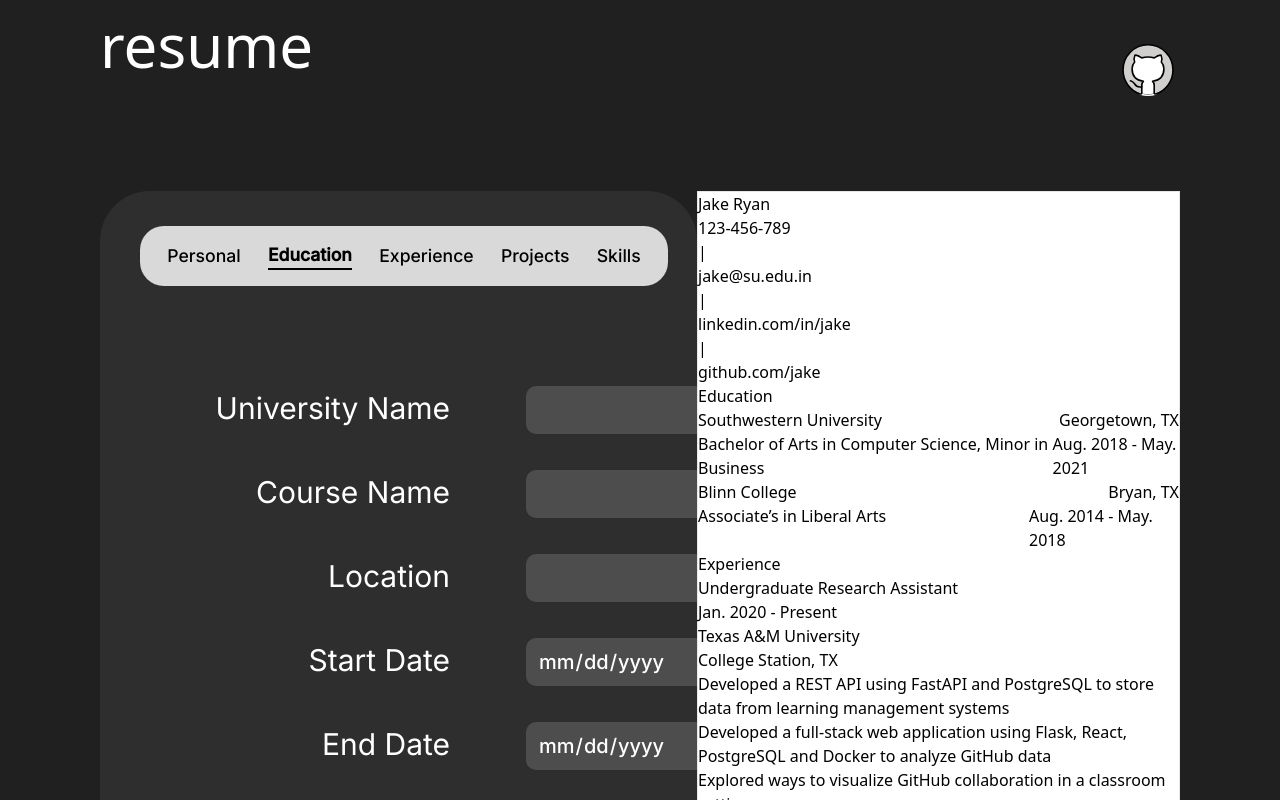
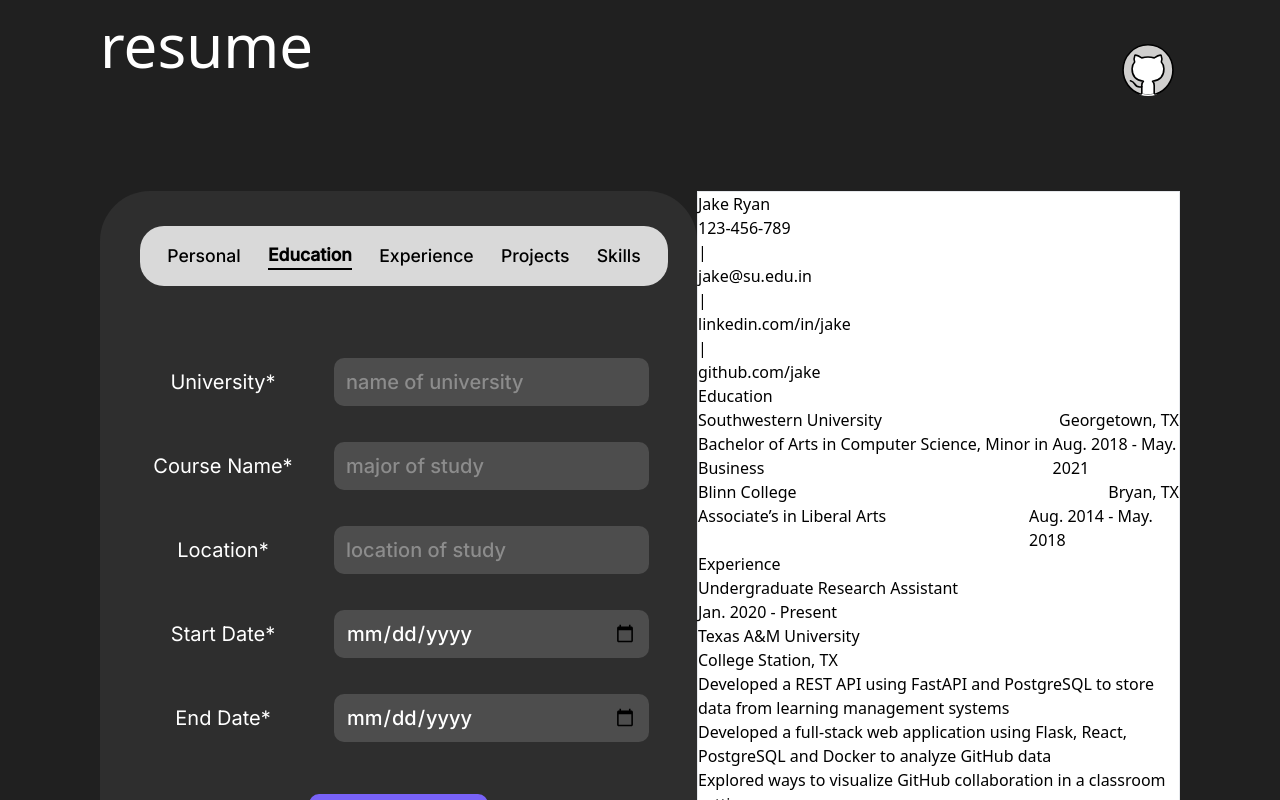
Before and after one commit to GopiWebDev/react_cv_application, a React (Vite) app: page / in a window 1280 px wide. Both pictures are taken after a click on the element "Education". Shown: the top 800 px of the page. Built offline with nearby package versions, Linux system fonts and the light colour scheme.

Commit message:
add education section design

```diff
--- a/src/components/EditSection.jsx
+++ b/src/components/EditSection.jsx
@@ -14,8 +14,8 @@ const EditSection = ({ data, setData }) => {
   }
 
   return (
-    <div className='edit-section w-[37.3125rem] bg-[#2E2E2E] rounded-[3.125rem] px-[2.5rem] font-Inter_medium'>
-      <div className='navbar w-[33rem] h-[3.75rem] bg-[#D9D9D9] flex justify-evenly items-center text-[1.1rem] mx-auto mt-[2.19rem] rounded-[1.5rem]'>
+    <div className='edit-section w-[37.3125rem] bg-[#2E2E2E] rounded-[3.125rem] px-[2.5rem] py-[2.20rem] font-Inter_medium'>
+      <div className='navbar w-[33rem] h-[3.75rem] bg-[#D9D9D9] flex justify-evenly items-center text-[1.1rem] mx-auto rounded-[1.5rem]'>
         <nav
           onClick={() => setSelectedForm('personal')}
           className={selectedForm === 'personal' ? 'active' : ''}
@@ -52,15 +52,19 @@ const EditSection = ({ data, setData }) => {
         {selectedForm === 'personal' && (
           <PersonalDetailsForm setData={setData} />
         )}
+
         {selectedForm === 'education' && (
           <EducationForm setData={setData} data={data.education} />
         )}
+
         {selectedForm === 'experience' && (
           <ExperienceForm setData={setData} data={data.experiences} />
         )}
+
         {selectedForm === 'projects' && (
           <ProjectsForm setData={setData} data={data.projects} />
         )}
+
         {selectedForm === 'skills' && (
           <SkillsForm setData={setData} data={data.skills} />
         )}
--- a/src/components/forms/EducationForm.jsx
+++ b/src/components/forms/EducationForm.jsx
@@ -70,7 +70,7 @@ const EducationForm = ({ setData, data }) => {
   return (
     <>
       <form action='' className='form' onSubmit={handleSubmit}>
-        <label htmlFor='universityName'>University Name</label>
+        <label htmlFor='universityName'>University*</label>
         <input
           type='text'
           name='universityName'
@@ -78,9 +78,10 @@ const EducationForm = ({ setData, data }) => {
           onChange={handleInputChange}
           value={universityName}
           required
+          placeholder='name of university'
         />
 
-        <label htmlFor='major'>Course Name</label>
+        <label htmlFor='major'>Course Name*</label>
         <input
           type='text'
           name='major'
@@ -88,9 +89,10 @@ const EducationForm = ({ setData, data }) => {
           onChange={handleInputChange}
           value={major}
           required
+          placeholder='major of study'
         />
 
-        <label htmlFor='location'>Location</label>
+        <label htmlFor='location'>Location*</label>
         <input
           type='text'
           name='location'
@@ -98,9 +100,10 @@ const EducationForm = ({ setData, data }) => {
           onChange={handleInputChange}
           value={location}
           required
+          placeholder='location of study'
         />
 
-        <label htmlFor='startDate'>Start Date</label>
+        <label htmlFor='startDate'>Start Date*</label>
         <input
           type='date'
           name='startDate'
@@ -110,7 +113,7 @@ const EducationForm = ({ setData, data }) => {
           required
         />
 
-        <label htmlFor='endDate'>End Date</label>
+        <label htmlFor='endDate'>End Date*</label>
         <input
           type='date'
           name='endDate'
@@ -119,10 +122,12 @@ const EducationForm = ({ setData, data }) => {
           value={endDate}
           required
         />
-
+        <div className='button-div'>
           <input type='submit' value='Add Education' />
+        </div>
       </form>
-      <div>
+      {data.length > 0 && (
+        <div className='existing-data'>
           {data.map((data) => {
             return (
               <div key={data.universityName}>
@@ -134,6 +139,7 @@ const EducationForm = ({ setData, data }) => {
             )
           })}
         </div>
+      )}
     </>
   )
 }
--- a/src/index.css
+++ b/src/index.css
@@ -56,22 +56,50 @@
   }
 
   .form {
-    @apply grid grid-cols-[repeat(2,1fr)] mt-[6.25rem] gap-[2.25rem] text-white;
+    @apply grid grid-cols-[repeat(2,1fr)] mt-[4rem] gap-[2.25rem] text-white overflow-hidden p-2 items-center;
   }
 
   .form label {
-    @apply text-[1.875rem] text-right font-Inter_regular;
+    @apply text-[1.25rem] text-center font-Inter_regular;
   }
 
   .form input {
-    @apply w-[16.875rem] h-[3rem] bg-[#4d4d4d] rounded-[0.625rem] text-[1.25rem] ml-[2.5rem] pl-3;
+    @apply h-[3rem] bg-[#4d4d4d] rounded-[0.625rem] text-[1.25rem] px-3;
   }
 
   .form input::placeholder {
     @apply text-[#8C8C8C];
   }
 
+  .button-div {
+    @apply col-span-2 flex justify-center mt-4;
+  }
+
+  .button-div input {
+    @apply px-5 bg-[#7862F8];
+  }
+
+  .button-div input:hover {
+    @apply cursor-pointer bg-[#8873FF];
+  }
+
   .navbar nav.active {
     @apply font-bold border-b-2 border-solid border-black;
   }
+
+  .existing-data {
+    @apply w-[33rem] bg-[#D9D9D9] text-[1rem] mx-auto mt-[1.5rem] rounded-[1rem] flex flex-col items-center gap-2 py-2;
+  }
+
+  .existing-data div {
+    @apply w-full grid grid-cols-[1fr,0.5fr] justify-center items-center;
+  }
+
+  .existing-data div p {
+    @apply text-center;
+  }
+
+  .existing-data div button {
+    @apply text-red-700;
+  }
 }
```
Lines whose indentation alone changed are shown as unchanged.
